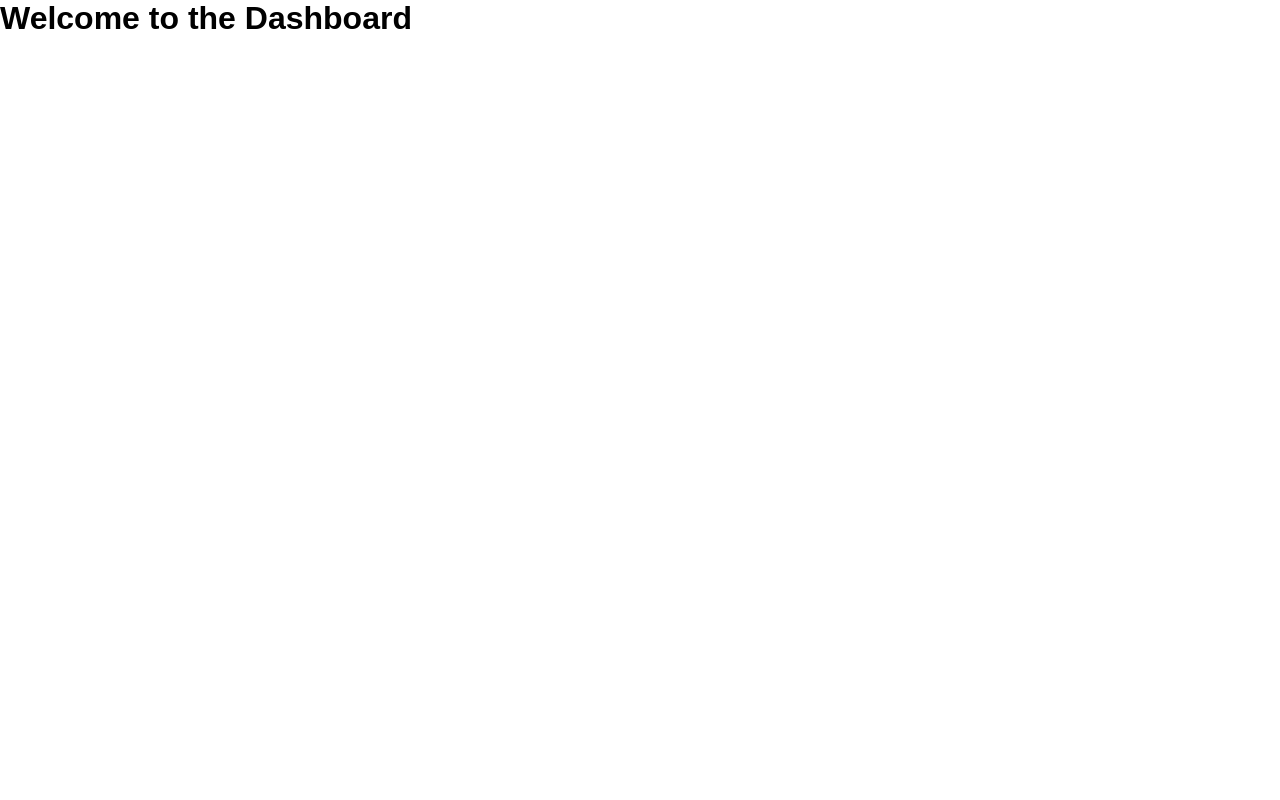
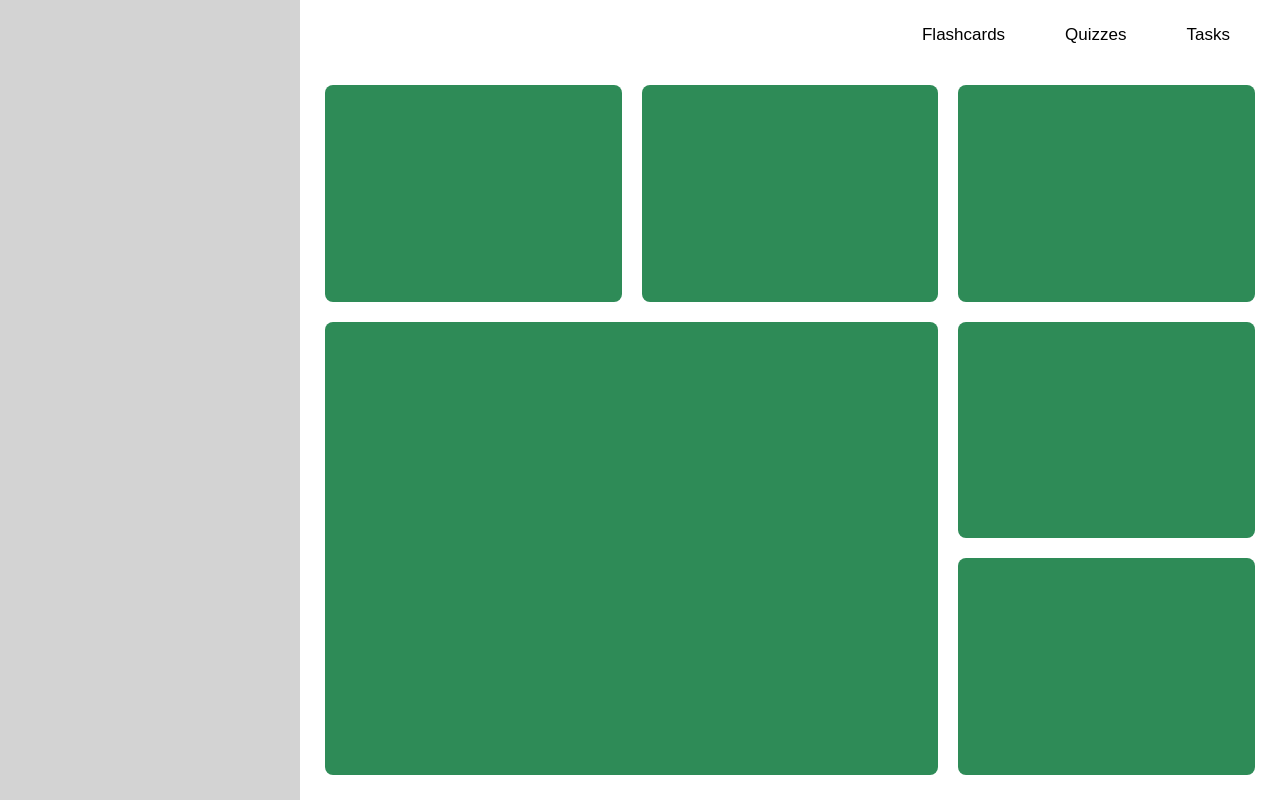
Before and after one commit to erkina308/memory-forge-fe, a React (Vite) app: page /dashboard in a window 1280 px wide. Built offline with nearby package versions, Linux system fonts and the light colour scheme; sample sign-in values are in the browser's storage.

Commit message:
styled dashboard and created nav component alongside stylednav component

```diff
--- /dev/null
+++ b/src/components/Nav.jsx
@@ -0,0 +1,20 @@
+import { Link } from "react-router-dom";
+import StyledNav from "../styledComponents/StyledNav";
+
+export default function Nav() {
+  return (
+    <StyledNav>
+      <ul>
+        <li>
+          <Link to={"/flashcards"}>Flashcards</Link>
+        </li>
+        <li>
+          <Link to={"/quizzes"}>Quizzes</Link>
+        </li>
+        <li>
+          <Link to={"tasks"}>Tasks</Link>
+        </li>
+      </ul>
+    </StyledNav>
+  );
+}
--- /dev/null
+++ b/src/dashboard.css
@@ -0,0 +1,75 @@
+#dashboard {
+  height: 100vh;
+
+  display: grid;
+  grid-template-columns: 300px 1fr;
+  grid-template-rows: 60px 1fr;
+  grid-template-areas:
+    "side header"
+    "side main";
+}
+
+.dashboard-header {
+  grid-area: header;
+}
+
+.dashboard-sidebar {
+  background-color: lightgrey;
+  grid-area: side;
+}
+
+.dashboard-main-body {
+  background-color: white;
+  padding: 25px;
+  grid-area: main;
+
+  display: grid;
+  grid-template-columns: 1fr 1fr 1fr;
+  grid-template-rows: 1fr 1fr 1fr;
+  grid-template-areas:
+    "c1 c2 c3"
+    "c4 c4 c5"
+    "c4 c4 c6";
+  gap: 20px;
+}
+
+.dashboard-card {
+  background-color: seagreen;
+  border-radius: 8px;
+}
+
+.dashboard-card:nth-child(1) {
+  grid-area: c1;
+}
+
+.dashboard-card:nth-child(2) {
+  grid-area: c2;
+}
+
+.dashboard-card:nth-child(3) {
+  grid-area: c3;
+}
+
+.dashboard-card:nth-child(4) {
+  grid-area: c4;
+}
+
+.dashboard-card:nth-child(5) {
+  grid-area: c5;
+}
+
+.dashboard-card:nth-child(6) {
+  grid-area: c6;
+}
+
+@media (max-width: 950px) {
+  .dashboard-main-body {
+    grid-template-columns: 1fr;
+    grid-template-rows: repeat(6, 200px);
+    grid-template-areas: initial;
+  }
+
+  .dashboard-card {
+    grid-area: initial !important;
+  }
+}
--- a/src/index.css
+++ b/src/index.css
@@ -39,6 +39,18 @@
   font-size: 1.75rem;
 }
 
+.logo a {
+  cursor: pointer;
+  text-decoration: none;
+  color: black;
+}
+
+.logo a:visited {
+  cursor: pointer;
+  text-decoration: none;
+  color: black;
+}
+
 .form-for-login {
   display: flex;
   flex-direction: column;
--- a/src/main.jsx
+++ b/src/main.jsx
@@ -3,6 +3,7 @@ import ReactDOM from "react-dom/client";
 import App from "./App.jsx";
 import "./index.css";
 import "./flashcards.css";
+import "./dashboard.css";
 import { BrowserRouter } from "react-router-dom";
 
 ReactDOM.createRoot(document.getElementById("root")).render(
--- a/src/pages/Dashboard.jsx
+++ b/src/pages/Dashboard.jsx
@@ -1,3 +1,20 @@
+import Nav from "../components/Nav";
+
 export default function Dashboard() {
-  return <h1>Welcome to the Dashboard</h1>;
+  return (
+    <section id="dashboard">
+      <header className="dashboard-header">
+        <Nav />
+      </header>
+      <div className="dashboard-sidebar"></div>
+      <div className="dashboard-main-body">
+        <div className="dashboard-card"></div>
+        <div className="dashboard-card"></div>
+        <div className="dashboard-card"></div>
+        <div className="dashboard-card"></div>
+        <div className="dashboard-card"></div>
+        <div className="dashboard-card"></div>
+      </div>
+    </section>
+  );
 }
--- a/src/pages/FlashcardRevision.jsx
+++ b/src/pages/FlashcardRevision.jsx
@@ -43,7 +43,9 @@ export default function FlashcardRevision() {
         <button className="logout-button">
           <Link to={"/flashcards"}>Back</Link>
         </button>
-        <h1 className="title logo">Memory Forge</h1>
+        <h1 className="title logo">
+          <Link to={"/dashboard"}>Memory Forge</Link>
+        </h1>
         <button className="logout-button" onClick={() => setNeedLogout(true)}>
           Log out
         </button>
--- a/src/pages/Flashcards.jsx
+++ b/src/pages/Flashcards.jsx
@@ -38,7 +38,10 @@ export default function Flashcards() {
   return (
     <section>
       <header className="navbar">
-        <h1 className="title logo">Memory Forge</h1>
+        <h1 className="title logo">
+          <Link to={"/dashboard"}>Memory Forge</Link>
+        </h1>
+
         <button className="logout-button" onClick={() => setNeedLogout(true)}>
           Log out
         </button>
--- /dev/null
+++ b/src/styledComponents/StyledNav.jsx
@@ -0,0 +1,35 @@
+import styled from "styled-components";
+
+const StyledNav = styled.nav`
+  height: 100%;
+  display: flex;
+  justify-content: flex-end;
+  align-items: center;
+  padding-top: 5px;
+  & ul {
+    display: flex;
+    justify-content: center;
+    align-items: center;
+    padding: 1.25rem;
+  }
+  & li {
+    display: flex;
+    justify-content: center;
+    align-items: center;
+    padding: 10px;
+  }
+  & a {
+    text-decoration: none;
+    color: black;
+    cursor: pointer;
+    font-size: 17px;
+    padding: 1.25rem;
+    &:visited {
+      color: black;
+    }
+    &:hover {
+      color: grey;
+    }
+  }
+`;
+export default StyledNav;
```
